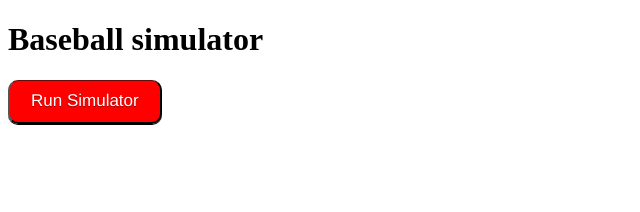
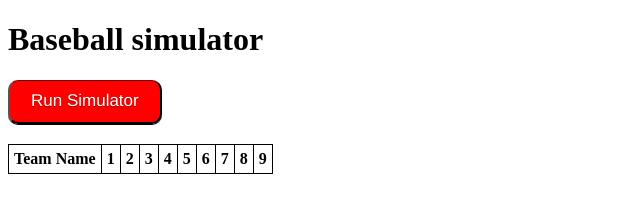
Before and after one commit to StevenJBurns/baseball-simulator, a plain HTML site: page baseball1.html in a window 1280 px wide. Both pictures are taken after a click on the button "Run Simulator". Shown: the whole page, without its empty margins (0-640 px from the left). Drawn offline with nearby package versions, Linux system fonts and the light colour scheme.

Commit message:
Added table to display line score (heading only.)

```diff
--- a/baseball.css
+++ b/baseball.css
@@ -29,3 +29,16 @@ button:active {
    border-top-color: #ff0000;
    background: #ff0000;
    }
+
+table, th, td {
+	border: 1px solid black;
+	border-collapse: collapse;
+}
+
+table {
+	margin-top: 20px;
+}
+
+th, td {
+    padding: 5px;
+}
--- a/baseball1.html
+++ b/baseball1.html
@@ -7,6 +7,7 @@
   </head>
   <body>
     <button id="runButton"> Run Simulator </button>
+    <table id="linescore"> </button>
     <script type="text/javascript" src="game.js"></script>
   </body>
 </html>
--- a/game.js
+++ b/game.js
@@ -148,15 +148,19 @@ var calcWalksPlusHBP = function(obp, avg){
       team2Score = 0;
       nowBatting1 = 0;
       nowBatting2 = 0;
+      var team1lineScore = [];
+      var team2lineScore = [];
   		for (var i = 0; i < numInnings; i++){
   			inningOutcome = offensiveInning(team1,nowBatting1);
   			team1Score += inningOutcome[0];
+        team1lineScore.push(inningOutcome[0]);
   			nowBatting1 = inningOutcome[1];
   			console.log("In inning " + i + ", the Nats scored " + inningOutcome[0] + " and due up is Lineup Spot " + inningOutcome[1]);
   		}
   		for (var i = 0; i < numInnings; i++){
   			inningOutcome = offensiveInning(team2,nowBatting2);
   			team2Score += inningOutcome[0];
+        team2lineScore.push(inningOutcome[0]);
   			nowBatting2 = inningOutcome[1];
   			console.log("In inning " + i + ", the Mets scored " + inningOutcome[0] + " and due up is Lineup Spot " + inningOutcome[1]);
   		}
@@ -164,9 +168,11 @@ var calcWalksPlusHBP = function(obp, avg){
   		while (team1Score === team2Score){
   			inningOutcome = offensiveInning(team1, nowBatting1);
   			team1Score += inningOutcome[0];
+        team1lineScore.push(inningOutcome[0]);
   			nowBatting1 = inningOutcome[1];
   			inningOutcome = offensiveInning(team2, nowBatting2);
   			team2Score += inningOutcome[0];
+        team2lineScore.push(inningOutcome[0]);
   			nowBatting2 = inningOutcome[1];
   			extraInnings++;
   		}
@@ -183,6 +189,14 @@ var calcWalksPlusHBP = function(obp, avg){
   			alert("Tie game. Nats: " + team1Score + " Mets: " + team2Score + ", " + totalInnings + " innings");
   		}
 
+      var lineScoreArray =[];
+      lineScoreArray.push("<tr><th>Team Name</th>");
+      for (var i = 1; i <= totalInnings; i++) {
+        lineScoreArray.push("<th>".concat(i).concat("</th>"));
+      }
+
+      $('#linescore').html(lineScoreArray.join(''));
+
   	}
 
     //Run game on click of runButton
```
